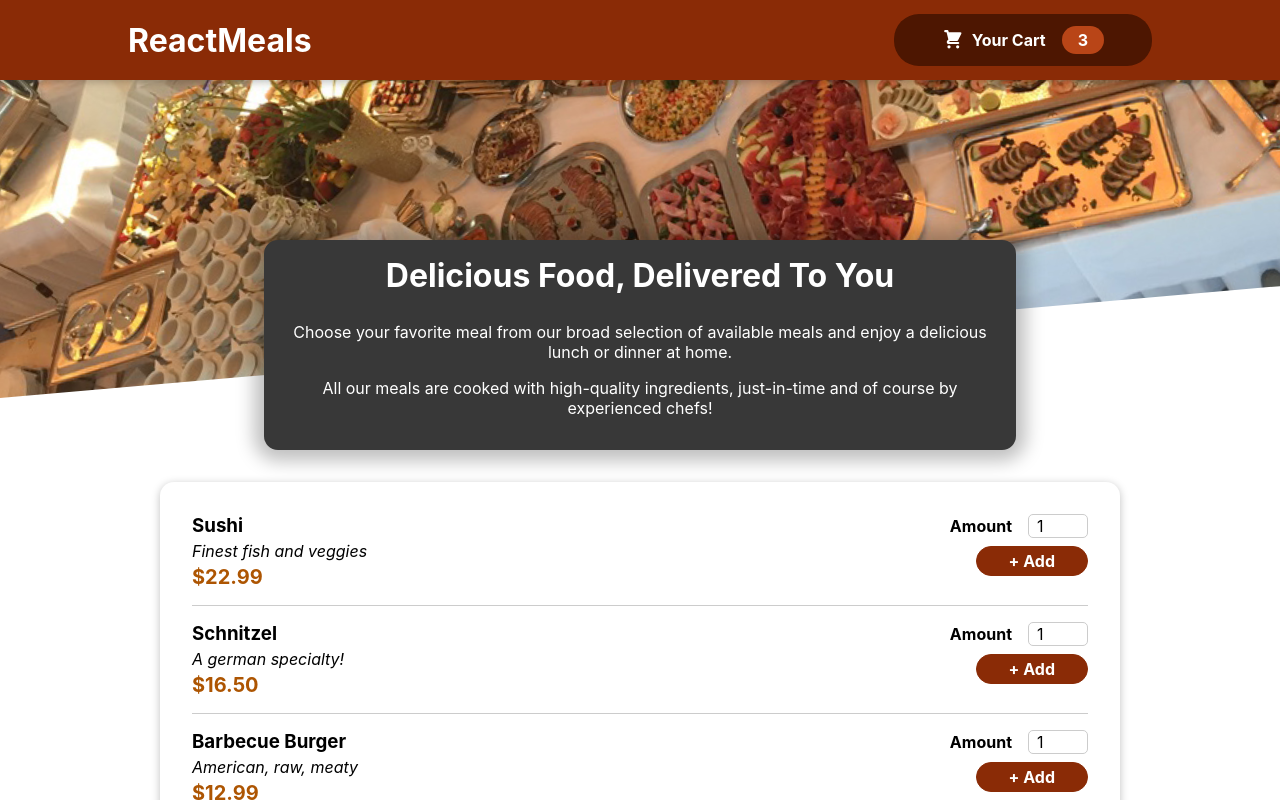
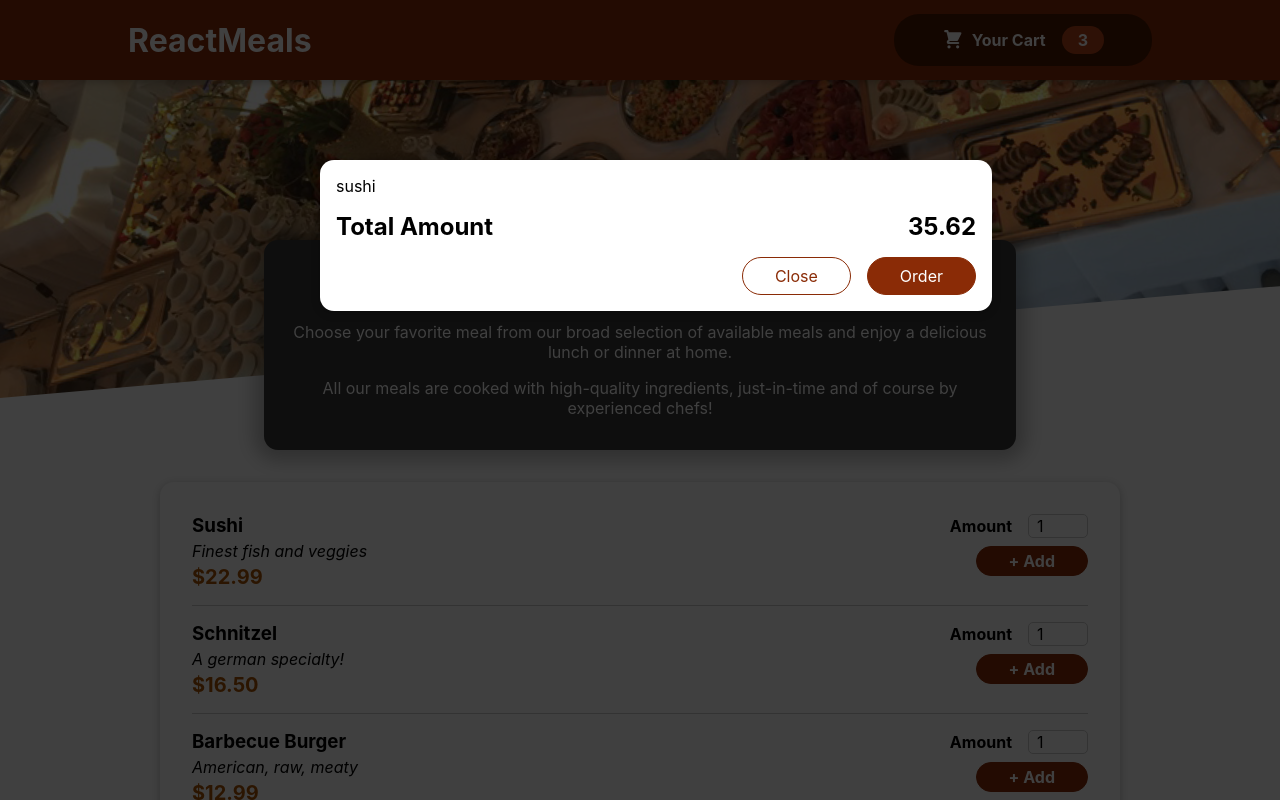
Before and after one commit to amitkocher1314/restaurant-website, a React (Create React App) app: page / in a window 1280 px wide. Shown: the top 800 px of the page. Built offline with nearby package versions, Linux system fonts and the light colour scheme.

Commit message:
Making a hard Coded Cart without any Functionality

```diff
--- a/public/index.html
+++ b/public/index.html
@@ -28,6 +28,7 @@
   </head>
   <body>
     <noscript>You need to enable JavaScript to run this app.</noscript>
+    <div id="overlays"></div>
     <div id="root"></div>
     <!--
       This HTML file is a template.
--- a/src/App.js
+++ b/src/App.js
@@ -1,13 +1,16 @@
 import { Fragment } from "react";
 import Header from "./components/Layout/Header"
 import Meal from "./components/Meals/Meal";
+import CartForm from "./components/Cart/CartForm";
 function App() {
   return (
     <Fragment>
+    <CartForm />
     <Header />
     <main>
     <Meal />
     </main>
+
     </Fragment>
   )
 }
--- /dev/null
+++ b/src/components/Cart/CartForm.js
@@ -0,0 +1,30 @@
+import React from "react";
+import style from "./CartForm.module.css"
+import Modal from "../UI/Modal";
+const CartForm = (props)=>{
+ const cartItem = <ul className={style['cart-items']}>{[
+    {
+        id:'c1', name:'sushi',amount:2,price: 12.99
+    }
+].map((item)=>
+    <li>
+    {item.name}
+    </li>
+)}</ul>
+
+    return(
+    <Modal>
+    {cartItem}
+    <div className={style.total}>
+        <span>Total Amount</span>
+        <span>35.62</span>
+    </div>
+    <div className={style.actions}>
+    <button className={style['button--alt']}>Close</button>
+    <button className={style.button}>Order</button>
+    </div>
+    </Modal>
+  )
+}
+
+export default CartForm;
--- /dev/null
+++ b/src/components/Cart/CartForm.module.css
@@ -0,0 +1,46 @@
+.cart-items {
+    list-style: none;
+    margin: 0;
+    padding: 0;
+    max-height: 20rem;
+    overflow: auto;
+  }
+
+  .total {
+    display: flex;
+    justify-content: space-between;
+    align-items: center;
+    font-weight: bold;
+    font-size: 1.5rem;
+    margin: 1rem 0;
+  }
+
+  .actions {
+    text-align: right;
+  }
+
+  .actions button {
+    font: inherit;
+    cursor: pointer;
+    background-color: transparent;
+    border: 1px solid #8a2b06;
+    padding: 0.5rem 2rem;
+    border-radius: 25px;
+    margin-left: 1rem;
+  }
+
+  .actions button:hover,
+  .actions button:active {
+    background-color: #5a1a01;
+    border-color: #5a1a01;
+    color: white;
+  }
+
+  .actions .button--alt {
+    color: #8a2b06;
+  }
+
+  .actions .button {
+    background-color: #8a2b06;
+    color: white;
+  }
--- a/src/components/Meals/Meal.js
+++ b/src/components/Meals/Meal.js
@@ -1,6 +1,7 @@
 import React, { Fragment } from "react";
 import MealSummary from "./MealSummary";
 import AvailableMeal from "./AvailableMeal";
+
 const Meal=() => {
   return(
     <Fragment>
--- /dev/null
+++ b/src/components/UI/Modal.js
@@ -0,0 +1,28 @@
+import React, {Fragment} from "react";
+import style from "./Modal.module.css";
+import ReactDOM from "react-dom";
+const Backdrop = () => {
+return(
+    <div className={style.backdrop}></div>
+)
+}
+
+const ModalOverlay = (props) =>{
+return(
+    <div className={style.modal}>
+     <div className={style.content}>{props.children}</div>
+    </div>
+)
+}
+const modalLoc = document.getElementById("overlays");
+
+const Modal =(props)=>{
+
+ return(
+    <Fragment>
+     {ReactDOM.createPortal(<Backdrop />,modalLoc)}
+    {ReactDOM.createPortal(<ModalOverlay>{props.children}</ModalOverlay>,modalLoc)}
+    </Fragment>
+ )
+}
+export default Modal
--- /dev/null
+++ b/src/components/UI/Modal.module.css
@@ -0,0 +1,40 @@
+.backdrop {
+    position: fixed;
+    top: 0;
+    left: 0;
+    width: 100%;
+    height: 100vh;
+    z-index: 20;
+    background-color: rgba(0, 0, 0, 0.75);
+  }
+
+  .modal {
+    position: fixed;
+    top: 20vh;
+    left: 5%;
+    width: 90%;
+    background-color: white;
+    padding: 1rem;
+    border-radius: 14px;
+    box-shadow: 0 2px 8px rgba(0, 0, 0, 0.25);
+    z-index: 30;
+    animation: slide-down 300ms ease-out forwards;
+  }
+
+  @media (min-width: 768px) {
+    .modal {
+      width: 40rem;
+      left: calc(50% - 20rem);
+    }
+  }
+
+  @keyframes slide-down {
+    from {
+      opacity: 0;
+      transform: translateY(-3rem);
+    }
+    to {
+      opacity: 1;
+      transform: translateY(0);
+    }
+  }
```
